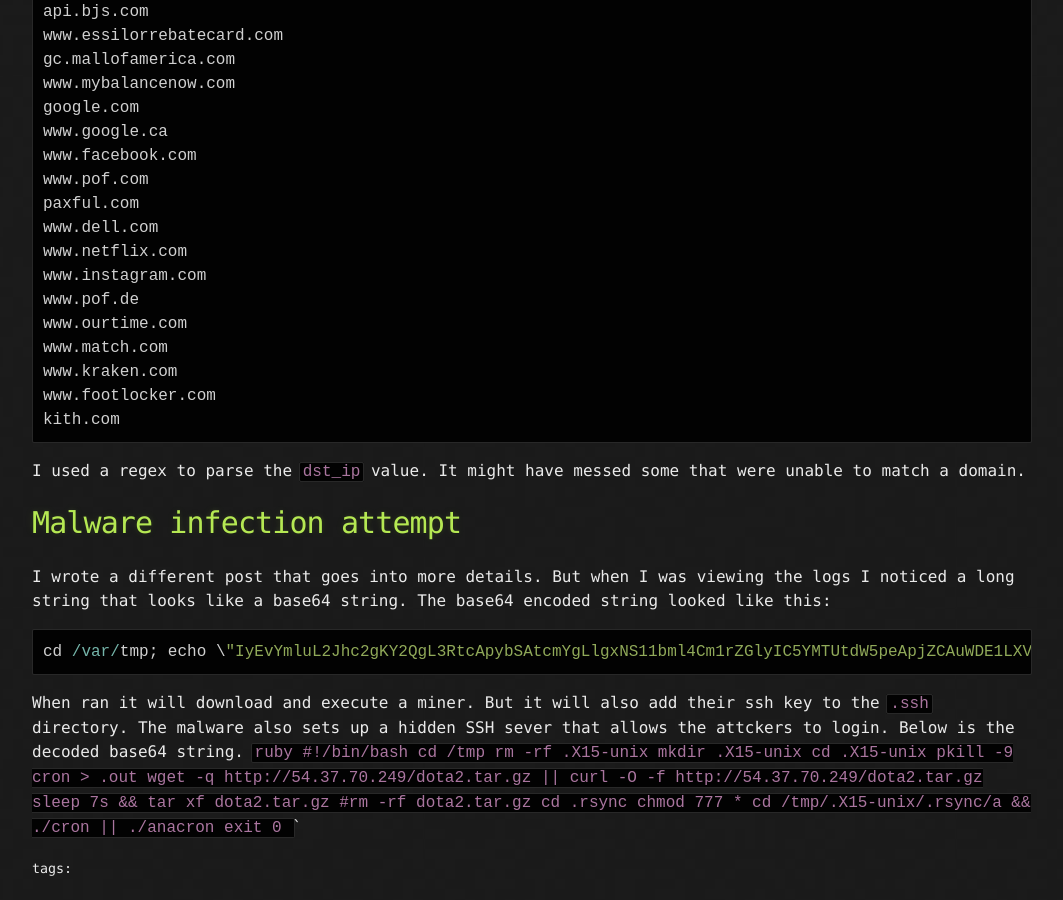
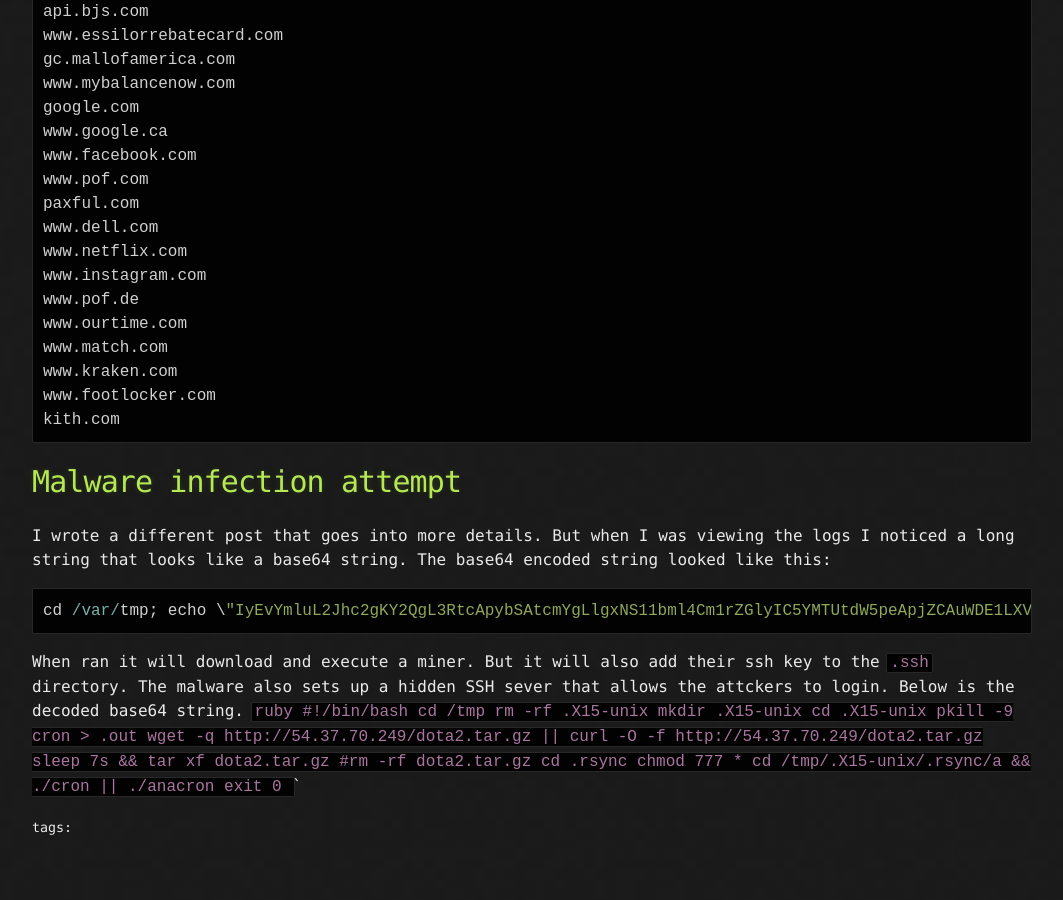
Before and after one commit to Michael-Meade/MinerFind, a Jekyll site: the page built from _posts/2019-06-13-Honey-Pot-Data-For-June.md, in a window 1280 px wide and 900 px high, scrolled down 3116 px. Shown: the whole window, without its empty margins (108-1171 px from the left). Built offline with Jekyll 4.4.1, drawn with Linux system fonts in a browser that asks for light colours; the repository's description, which GitHub fills in, is left out; after the commit the page ends 3975 px from its top, so only the background shows below that.

Commit message:
Update 2019-06-13-Honey-Pot-Data-For-June.md

````diff
--- a/_posts/2019-06-13-Honey-Pot-Data-For-June.md
+++ b/_posts/2019-06-13-Honey-Pot-Data-For-June.md
@@ -74,7 +74,7 @@ www.kraken.com
 www.footlocker.com
 kith.com
 ```
-I used a regex to parse the ```dst_ip``` value. It might have messed some that were unable to match a domain.
+
 
 
 # Malware infection attempt
````
